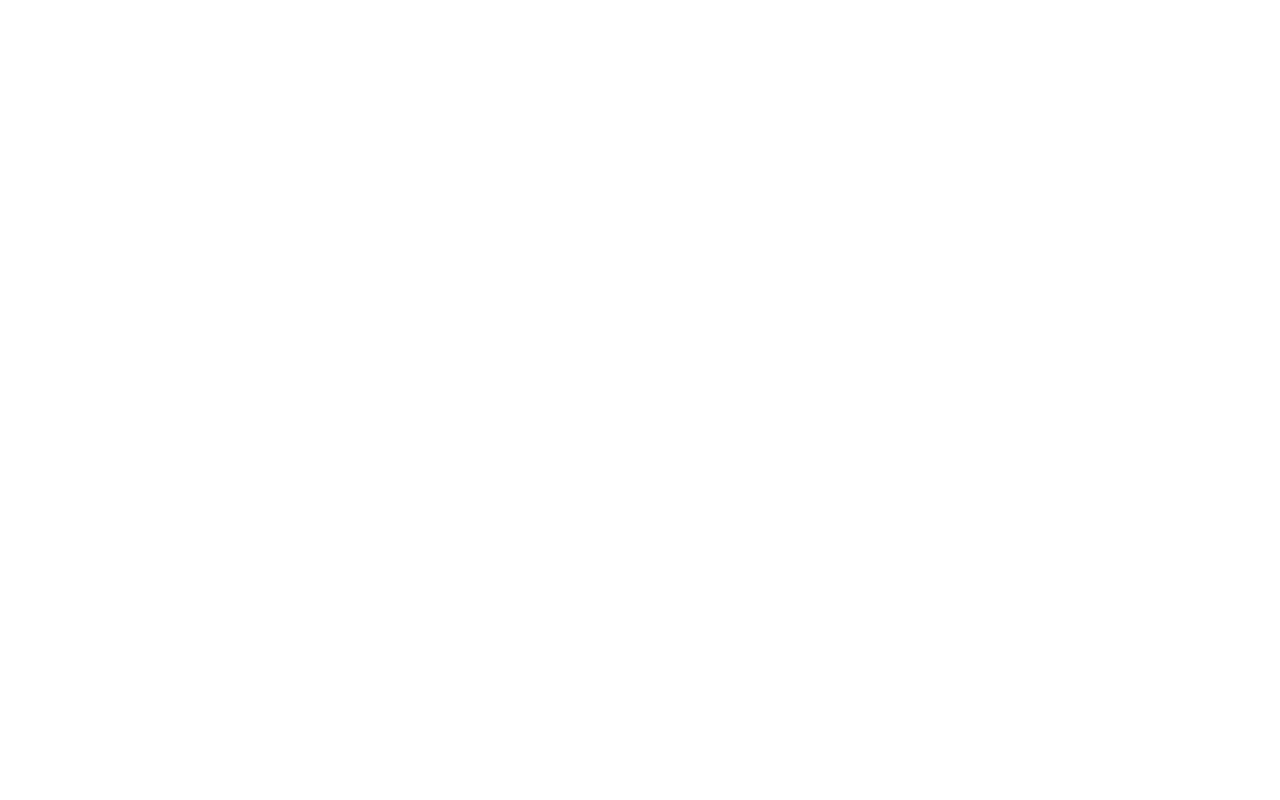
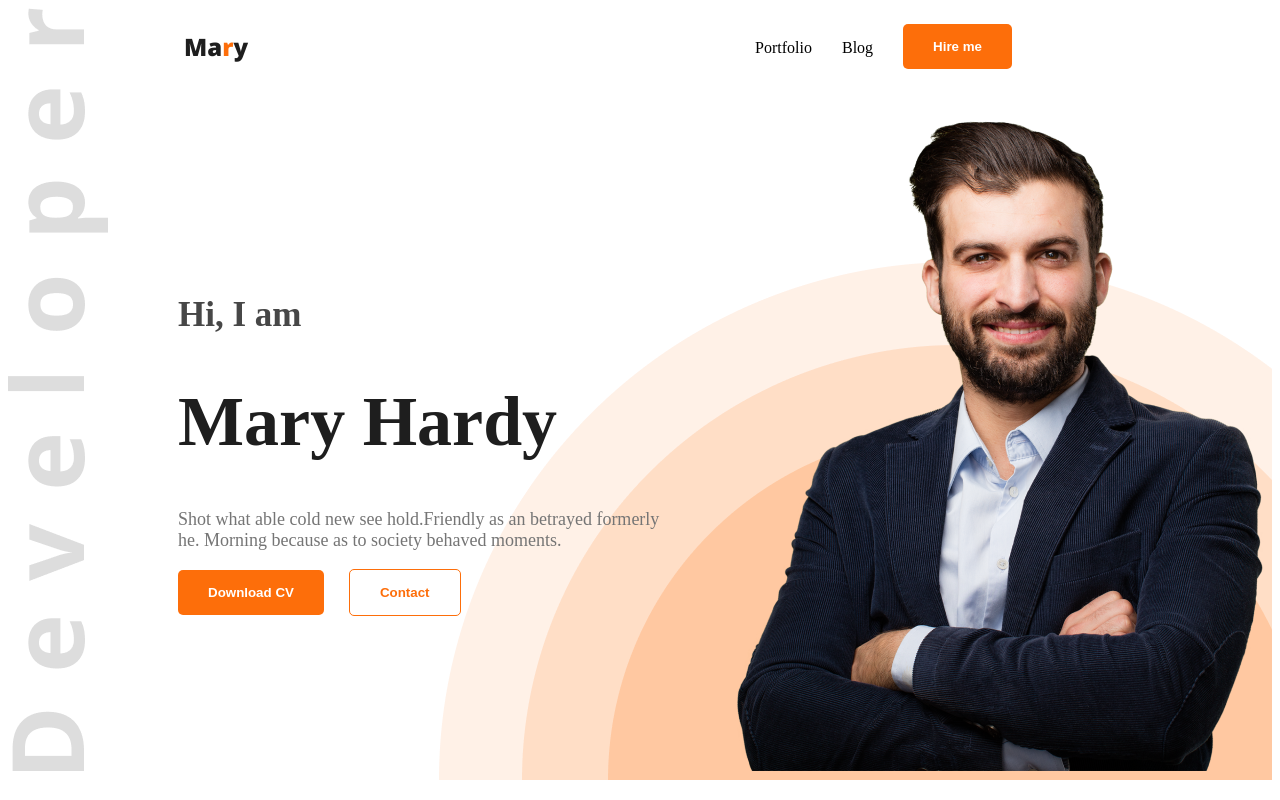
Before and after one commit to Aftab2344/Portfolio-project, a plain HTML site: page index.html in a window 1280 px wide. Drawn offline with nearby package versions, Linux system fonts and the light colour scheme.

Commit message:
adding header section

```diff
--- a/css/style.css
+++ b/css/style.css
@@ -0,0 +1,108 @@
+@import url('https://fonts.googleapis.com/css2?family=Open+Sans:ital,wght@0,300..800;1,300..800&display=swap');
+.open-sans-<uniquifier> {
+    font-family: "Open Sans", sans-serif;
+}
+/* header section design */
+
+
+.navbar .nav-header{
+    font: size 45px;
+    font-weight: 800;
+    color: #1E1E1E;
+    font-family: "Open Sans";
+}
+.navbar{
+    display: flex;
+    justify-content: space-between;
+    align-items: center;
+    margin: 0 260px 0 176px;
+}
+.navbar .nav-span{
+    color: #FD6E0A;
+}
+nav ul{
+    display: flex;
+    gap: 30px;
+    align-items: center;
+
+}
+nav ul li{
+    list-style: none;
+}
+nav ul li a{
+    text-decoration: none;
+    color: #474747;
+    font-size: 20px;
+    cursor: pointer;
+}
+
+.btn-common{
+    color: white;
+    background-color: #FD6E0A;
+    height: 64;
+    width: 150;
+    font-weight: bold;
+    border: none;
+    cursor:pointer;
+    border-radius: 5px;
+    padding: 15px 30px;
+}
+
+/* hero sesction design */
+
+
+.banner .banner-content{
+    height: 355px;
+    width: 585px;
+}
+.banner .banner-content h3{
+    font-size: 35px;
+    font-weight:700;
+    color: #474747;
+}
+.banner .banner-content h1{
+    font-size: 70px;
+    font-weight: bold;
+    color: #1E1E1E;
+}
+.banner .banner-content p{
+    color: #757575;
+    font-size: 18px;
+}
+.btn-div{
+    display: flex;
+    align-items: center;
+    gap: 25px;
+}
+
+.banner .banner-content .btn-contact{
+
+    color: #FD6E0A;
+    background-color: white;
+    border: 1px solid #FD6E0A;
+    font-weight: bold;
+    border-radius: 5px;
+    height: 64;
+    width: 150;
+    padding: 15px 30px;
+    cursor: pointer;
+}
+.banner{
+    display: flex;
+    align-items: center;
+    justify-content: space-between;
+    margin: 10px 0px 0 170px;
+
+}
+.banner .profile-img{
+    height: 650px;
+    width: 584px;
+    margin: 0 0 35px 10px;
+
+}
+header {
+    background-image: url(../images/header_bg.png), url(../images/developer.png);
+    background-repeat: no-repeat;
+    background-position: bottom right, top left;
+
+}
--- a/index.html
+++ b/index.html
@@ -8,7 +8,32 @@
     <link rel="stylesheet" href="css/style.css">
 </head>
 <body>
-    <header>
+    <header class="header">
+       <div class="navbar">
+        <h2 class="nav-header">Ma<span class="nav-span">r</span>y</h2>
+        <nav class="nav">
+            <ul class="nav-link">
+                <li><a href=""></a>Portfolio</li>
+                <li><a href=""></a>Blog</li>
+                <li><a href=""></a><button class="btn-common">Hire me</button></li>
+            </ul>
+        </nav>
+       </div>
+       <div class="banner">
+        <div class="banner-content">
+            <h3>Hi, I  am</h3>
+            <h1>Mary Hardy</h1>
+            <p>Shot what able cold new see hold.Friendly as an betrayed formerly he. Morning because as to society behaved moments.</p>
+            <div class="btn-div">
+                  <button class="btn-common"> <i class="fa-solid fa-download"></i> Download CV</button>
+                <button class="btn-contact"><i class="fa-solid fa-phone"></i> Contact</button>
+            </div>
+        </div>
+        <div class="profile-img">
+            <img src="images/hardy.png" alt="Amar Chobi">
+        </div>
+       </div>
+
 
     </header>
     <main>
@@ -18,5 +43,6 @@
 
     </footer>
 
+
 </body>
 </html>
```
Also changed, not shown: images/developer.png (added), images/hardy.png (added), images/header_bg.png (added), images/icons/facebook.png (added), images/icons/insta.png (added), images/icons/js.png (added), images/icons/mongo.png (added), images/icons/nodejs.png (added), images/icons/react.png (added), images/icons/twitter.png (added).
